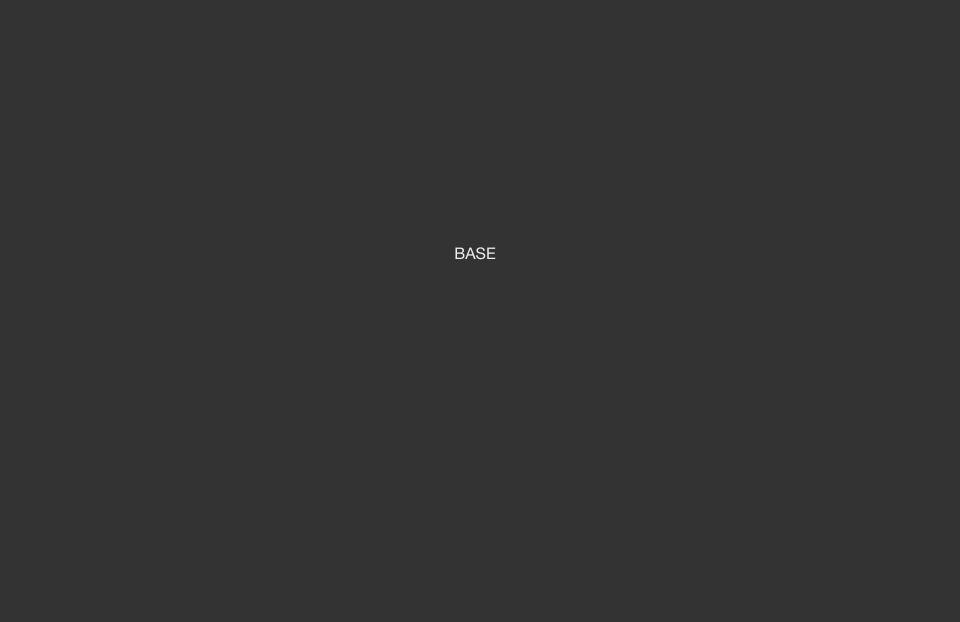
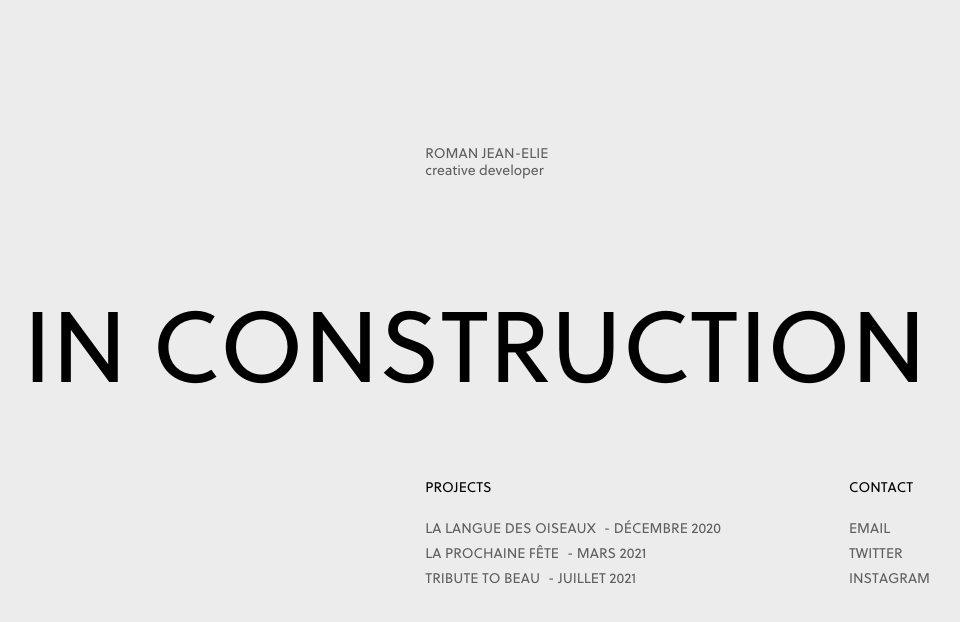
Before and after one commit to romanjeanelie/pfl, a website built with Parcel: page index.html in a window 1280 px wide. Shown: the whole page, without its empty margins (165-1125 px from the left). Built offline with nearby package versions, Linux system fonts and the light colour scheme; animation ran at ten frames a second.

Commit message:
first commit

```diff
--- a/assets/fonts/webfonts/stylesheet.css
+++ b/assets/fonts/webfonts/stylesheet.css
@@ -1,8 +1,14 @@
 @font-face {
-    font-family: 'eesti';
-    src: url('HelveticaNeueLTProRoman.woff2') format('woff2'),
-    url('HelveticaNeueLTProRoman.woff') format('woff');
-    font-weight: 400;
-    font-style: normal;
-    font-display: swap;
+  font-family: "eesti";
+  src: url("HelveticaNeueLTProRoman.woff2") format("woff2"), url("HelveticaNeueLTProRoman.woff") format("woff");
+  font-weight: 400;
+  font-style: normal;
+  font-display: swap;
 }
+@font-face {
+  font-family: "Soleil";
+  src: url("Soleil.woff") format("woff");
+  font-weight: 400;
+  font-style: normal;
+  font-display: swap;
+}
--- a/index.html
+++ b/index.html
@@ -12,20 +12,20 @@
     <meta name="viewport" content="width=device-width, initial-scale=1, minimum-scale=1, maximum-scale=5" />
     <meta name="format-detection" content="telephone=no" />
     <!-- Title -->
-    <title>Parcel Sandbox</title>
+    <title>Roman Jean-Elie - creative developer</title>
     <!-- Description -->
-    <meta name="description" content="Home description." />
+    <meta name="description" content="Portfolio" />
     <!-- Social -->
     <!-- Twitter -->
     <meta name="twitter:card" content="summary_large_image" />
-    <meta name="twitter:title" content="Quick Parcel Project — Home" />
-    <meta name="twitter:description" content="Home description." />
+    <meta name="twitter:title" content="Roman Jean-Elie - creative developer" />
+    <meta name="twitter:description" content="Portfolio" />
     <meta name="twitter:image" content="#" />
     <!-- Face@ook -->
     <meta property="og:type" content="website" />
     <meta property="og:url" content="https://www.example.com" />
-    <meta property="og:title" content="Quick Parcel Project — Home" />
-    <meta property="og:description" content="Home description." />
+    <meta property="og:title" content="Roman Jean-Elie - creative developer" />
+    <meta property="og:description" content="Portfolio" />
     <meta property="og:image" content="#" />
     <meta property="og:image:width" content="1200" />
     <meta property="og:image:height" content="630" />
@@ -35,7 +35,51 @@
 
   <body>
     <div class="container">
-      <h1 style="text-align: center; margin-top: 20%">BASE</h1>
+      <div class="wrapper">
+        <p class="construction">IN CONSTRUCTION</p>
+
+        <div class="details__wrapper">
+          <div class="name">
+            <h1>Roman Jean-Elie</h1>
+            <p>creative developer</p>
+          </div>
+
+          <div class="info__container">
+            <div class="projects__container">
+              <h2>Projects</h2>
+              <ul>
+                <li>
+                  <a href="https://lalanguedesoiseaux.net/" target="_blank">
+                    <p class="title">La langue des oiseaux</p>
+                    <p class="date">- Décembre 2020</p>
+                  </a>
+                </li>
+                <li>
+                  <a href="https://laprochainefete.com/" target="_blank">
+                    <p class="title">La prochaine fête</p>
+                    <p class="date">- Mars 2021</p>
+                  </a>
+                </li>
+                <li>
+                  <a href="#">
+                    <p class="title">Tribute to Beau</p>
+                    <p class="date">- Juillet 2021</p>
+                  </a>
+                </li>
+              </ul>
+            </div>
+
+            <div class="contact__container">
+              <h2>Contact</h2>
+              <ul>
+                <li><a href="mailto:romanjeanelie@yahoo.fr">Email</a></li>
+                <li><a href="https://twitter.com/romanjeanelie" target="_blank">Twitter</a></li>
+                <li><a href="#">Instagram</a></li>
+              </ul>
+            </div>
+          </div>
+        </div>
+      </div>
     </div>
 
     <script src="src/index.js"></script>
--- a/package.json
+++ b/package.json
@@ -12,12 +12,12 @@
     "assets": "^3.0.1",
     "gsap": "file:gsap-bonus.tgz",
     "js": "^0.1.0",
-    "parcel-plugin-html-root-syntax": "0.0.3",
     "scss": "^0.2.4"
   },
   "devDependencies": {
     "parcel-bundler": "^1.6.1",
     "parcel-plugin-asset-copier": "^1.1.0",
+    "parcel-plugin-html-root-syntax": "0.0.3",
     "posthtml-include": "^1.4.3",
     "sass": "^1.26.11"
   },
--- a/src/index.js
+++ b/src/index.js
@@ -1,4 +1,68 @@
-// here you put all the js you want.
-import Navbar from "./js/navbar.js";
+import { gsap } from "gsap";
+import { SplitText } from "gsap/SplitText";
 
-const navbar = new Navbar()
+gsap.registerPlugin(SplitText);
+
+const projectLinks = document.querySelectorAll(".projects__container ul li a");
+const contactLinks = document.querySelectorAll(".contact__container ul li a");
+
+console.log(SplitText);
+const lettersConstruction = new SplitText(".construction", { type: "chars" });
+const lettersName = new SplitText(".name h1", { type: "words" });
+const lettersNameInfo = new SplitText(".name p", { type: "words" });
+const lettersProjectTitle = new SplitText(".projects__container h2", { type: "words, chars" });
+const lettersContactTitle = new SplitText(".contact__container h2", { type: "words, chars" });
+
+const tl = gsap.timeline();
+
+gsap.from(lettersConstruction.chars, {
+  opacity: 0,
+  skewX: "15deg",
+  delay: 0.3,
+  stagger: 0.07,
+  duration: 4,
+  ease: "back.out",
+});
+
+gsap.from(lettersName.words, {
+  y: 40,
+  duration: 2,
+});
+gsap.from(lettersNameInfo.words, {
+  y: 40,
+  delay: 0.5,
+  duration: 2.4,
+});
+gsap.from(lettersProjectTitle.chars, {
+  y: 20,
+  duration: 0.5,
+  stagger: 0.1,
+});
+
+projectLinks.forEach((link) => {
+  const linkLetters = new SplitText(link, { type: "chars" });
+
+  gsap.from(linkLetters.chars, {
+    y: 20,
+    delay: 0.2,
+    stagger: 0.03,
+    duration: 0.5,
+  });
+});
+
+contactLinks.forEach((link) => {
+  const linkLetters = new SplitText(link, { type: "chars" });
+  gsap.from(linkLetters.chars, {
+    y: 20,
+    delay: 0.2,
+    stagger: 0.02,
+    duration: 0.5,
+    ease: "linear",
+  });
+});
+
+gsap.from(lettersContactTitle.chars, {
+  y: 20,
+  duration: 0.5,
+  stagger: 0.1,
+});
--- a/src/scss/base.scss
+++ b/src/scss/base.scss
@@ -1,14 +1,15 @@
 body {
-  font-family: "eesti";
+  font-family: "Soleil";
   font-size: 16px;
-  background: #333;
-  color: #eee;
+  background: #ececec;
+  color: #000000;
 }
 
 .container {
   padding: 0 32px;
   max-width: 1440px;
   width: 100%;
+  margin: 0 auto;
 }
 
 @media (max-width: 750px) {
--- /dev/null
+++ b/src/scss/home.scss
@@ -0,0 +1,109 @@
+.container {
+  display: flex;
+  justify-content: center;
+  //   align-items: center;
+  flex-direction: column;
+  height: 100%;
+}
+
+.wrapper {
+  margin: 0 auto;
+  position: relative;
+  width: 910px;
+  display: flex;
+  justify-content: center;
+}
+
+.name {
+  top: -334px;
+  position: absolute;
+  display: inline-block;
+  opacity: 0.6;
+  h1 {
+    overflow: hidden;
+  }
+  p {
+    overflow: hidden;
+    text-transform: lowercase;
+  }
+}
+
+.construction {
+  margin-top: -100px;
+  display: inline-block;
+  font-size: 100px;
+  text-align: center;
+  overflow: hidden;
+}
+
+.details__wrapper {
+  margin-top: -108px;
+  font-size: 14px;
+  top: 200px;
+  right: 0;
+  position: absolute;
+  text-transform: uppercase;
+}
+
+.info__container {
+  display: flex;
+
+  h2 {
+    margin-bottom: 24px;
+    overflow: hidden;
+  }
+
+  a {
+    opacity: 0.6;
+    margin-bottom: 8px;
+    display: flex;
+    overflow: hidden;
+    transition: 0.6s opacity ease;
+    &:hover {
+      opacity: 1;
+    }
+  }
+  .date {
+    margin-left: 8px;
+  }
+}
+
+.projects__container {
+  margin-right: 128px;
+}
+
+@media only screen and (max-width: 1024px) {
+  .wrapper {
+    width: 70vw;
+  }
+  .construction {
+    font-size: 60px;
+  }
+  .details__wrapper {
+    margin-top: -172px;
+  }
+
+  .name {
+    top: -236px;
+  }
+  .contact__container {
+    margin-top: 32px;
+  }
+  .info__container {
+    flex-direction: column;
+  }
+}
+
+@media only screen and (max-width: 768px) {
+  .wrapper {
+    width: 100vw;
+    justify-content: start;
+  }
+  .construction {
+    font-size: 42px;
+  }
+
+  .details__wrapper {
+    left: 0;
+  }
+}
--- a/src/styles.scss
+++ b/src/styles.scss
@@ -1,4 +1,5 @@
 @import 'scss/reset';
 @import 'scss/base';
+@import 'scss/home';
 
 @import '../assets/fonts/webfonts/stylesheet.css';
```
Also changed, not shown: assets/fonts/webfonts/Soleil.woff (added), 1 other file.
